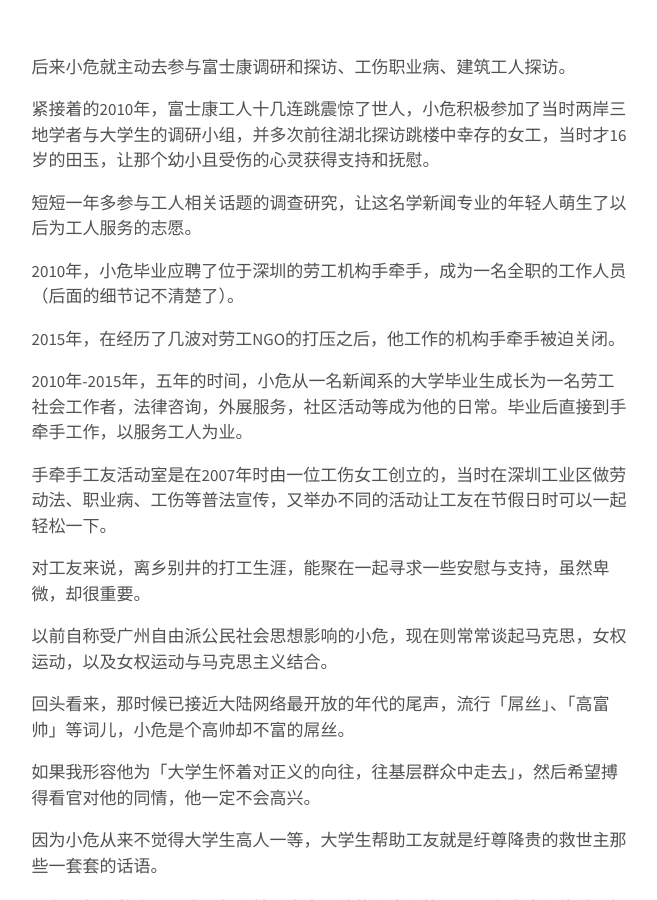
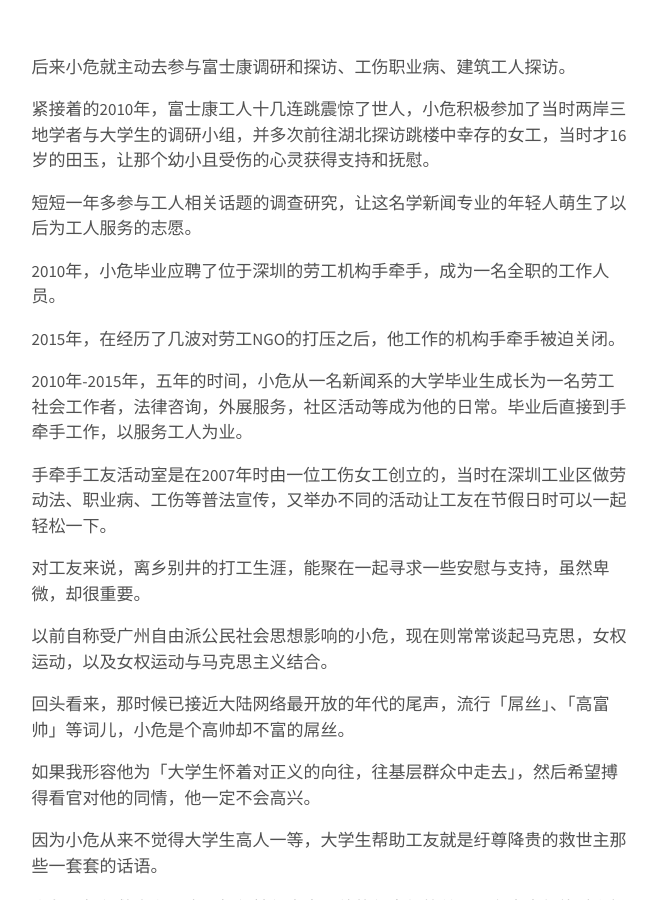
Before and after one commit to xsdai3/xsdai3.github.io, a Jekyll site: the page built from _posts/2019-03-27-小危，一个真正的高富帅（品行高尚，思想富足，行动帅气）.md, in a window 1280 px wide and 900 px high, scrolled down 1209 px. Shown: the whole window, without its empty margins (311-968 px from the left). Built offline with Jekyll 4.4.1, drawn with Linux system fonts in a browser that asks for light colours; our own code applies the rules of GitHub Pages for plain Markdown files.

Commit message:
Update 2019-03-27-小危，一个真正的高富帅（品行高尚，思想富足，行动帅气）.md

```diff
--- a/_posts/2019-03-27-小危，一个真正的高富帅（品行高尚，思想富足，行动帅气）.md
+++ b/_posts/2019-03-27-小危，一个真正的高富帅（品行高尚，思想富足，行动帅气）.md
@@ -32,7 +32,7 @@ excerpt_separator: <!--more-->
 
 短短一年多参与工人相关话题的调查研究，让这名学新闻专业的年轻人萌生了以后为工人服务的志愿。
 
-2010年，小危毕业应聘了位于深圳的劳工机构手牵手，成为一名全职的工作人员（后面的细节记不清楚了）。
+2010年，小危毕业应聘了位于深圳的劳工机构手牵手，成为一名全职的工作人员。
 
 2015年，在经历了几波对劳工NGO的打压之后，他工作的机构手牵手被迫关闭。
 
```
